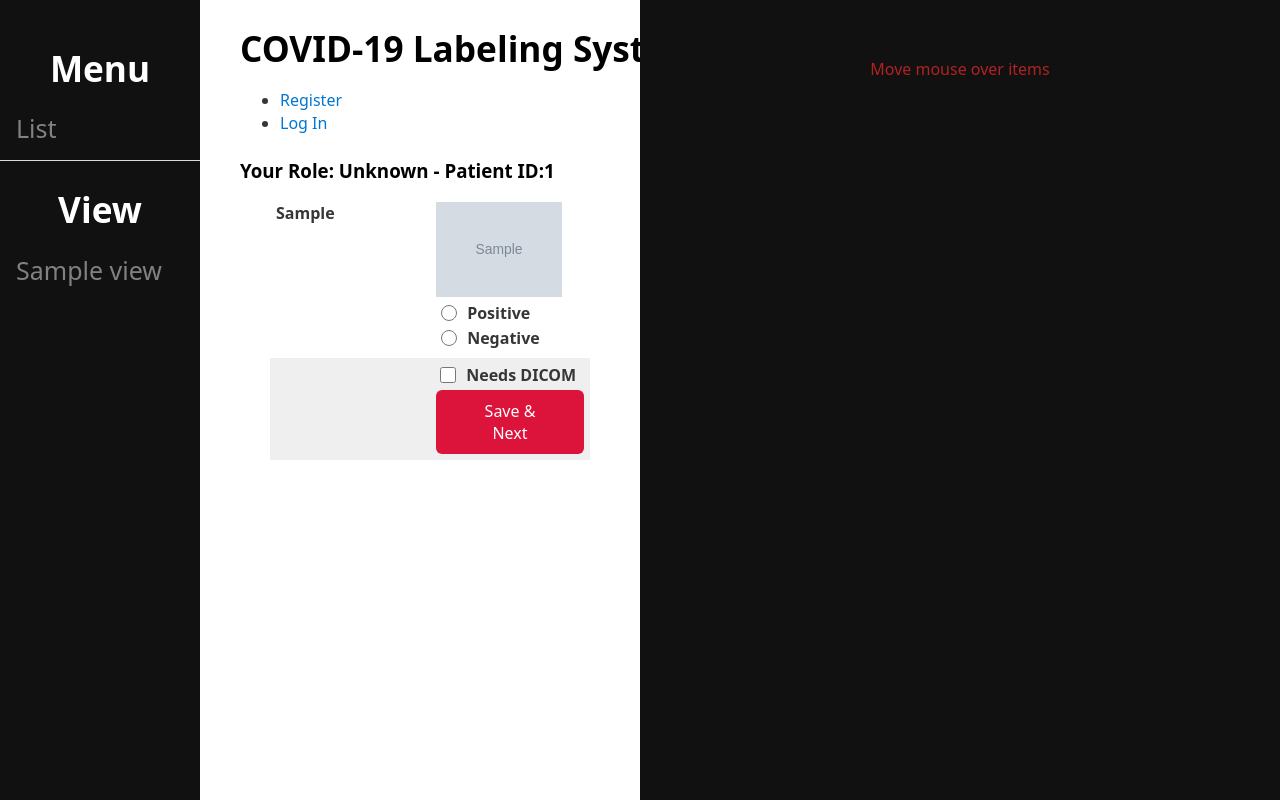
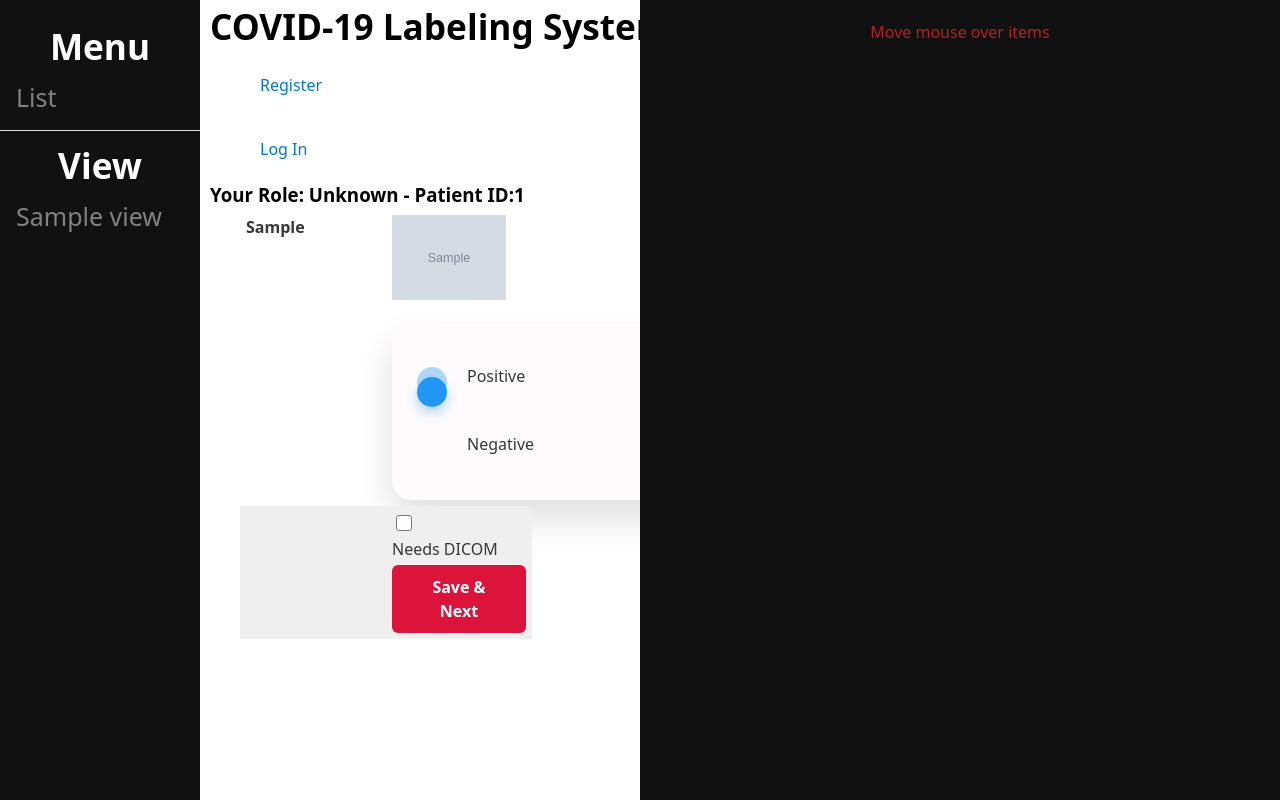
Before and after one commit to IAmS4n/CTLabeling, a Flask app: template labeler/templates/patient.html in a window 1280 px wide. Run offline with Flask 2, Linux system fonts and the light colour scheme; the template is opened without the code that fills it: most values are stand-ins (such as "Sample title", 1, 10 or a date in 2020); grey boxes marked "Sample" are stand-in pictures; lists and menus that the app fills with data are empty.

Commit message:
:lipstick: Updating the UI and style files.

```diff
--- a/labeler/templates/base.html
+++ b/labeler/templates/base.html
@@ -2,6 +2,78 @@
 <title>{% block title %}{% endblock %} - CT Label Panel</title>
 <meta name="viewport" content="width=device-width, initial-scale=1.0">
 <link rel="stylesheet" href="https://cdn.jsdelivr.net/gh/kognise/water.css@latest/dist/light.min.css">
+<style>
+  /* Box sizing rules */
+  *,
+  *::before,
+  *::after {
+    box-sizing: border-box;
+  }
+
+  /* Remove default margin */
+  body,
+  h1,
+  h2,
+  h3,
+  h4,
+  p,
+  ul[class],
+  ol[class],
+  li,
+  figure,
+  figcaption,
+  blockquote,
+  dl,
+  dd {
+    margin: 0;
+  }
+
+  /* Set core body defaults */
+  body {
+    min-height: 100vh;
+    scroll-behavior: smooth;
+    text-rendering: optimizeSpeed;
+    line-height: 1.5;
+  }
+
+  /* A elements that don't have a class get default styles */
+  a:not([class]) {
+    text-decoration-skip-ink: auto;
+  }
+
+  /* Make images easier to work with */
+  img {
+    max-width: 100%;
+    display: block;
+  }
+
+  /* Natural flow and rhythm in articles by default */
+  article > * + * {
+    margin-top: 1em;
+  }
+
+  /* Inherit fonts for inputs and buttons */
+  input,
+  button,
+  textarea,
+  select {
+    font: inherit;
+  }
+
+  /* Remove all animations and transitions for people that prefer not to see them */
+  @media (prefers-reduced-motion: reduce) {
+    * {
+      animation-duration: 0.01ms !important;
+      animation-iteration-count: 1 !important;
+      transition-duration: 0.01ms !important;
+      scroll-behavior: auto !important;
+    }
+  }
+
+  body {
+    margin-left: 200px;
+  }
+</style>
 {% block style %}{% endblock %}
 <nav>
   <h1>COVID-19 Labeling System</h1>
--- a/labeler/templates/patient.html
+++ b/labeler/templates/patient.html
@@ -5,9 +5,33 @@
 {% endblock %}
 {% block style %}
   <style>
+    :root {
+      --primary-c: #2196F3;
+      --secondary-c: #B2D7F5;
+
+      --white: #FDFBFB;
+
+      --text: #082943;
+      --bg: var(--primary-c);
+    }
+
+
+    ul {
+      list-style-type: none;
+      padding-left: 50px;
+      margin: 0;
+    }
+
+    li {
+      display: block;
+      position: relative;
+      padding: 20px 0;
+    }
+
     .thumbnail {
       max-width: 85%;
     }
+
     .main_img {
       width: 95%;
     }
@@ -56,6 +80,7 @@
       overflow-x: hidden; /* Disable horizontal scroll */
       padding-top: 20px;
     }
+
     .right {
       height: 100%; /* Full-height: remove this if you want "auto" height */
       width: 50%; /* Set the width of the sidebar */
@@ -67,12 +92,13 @@
       overflow-x: hidden; /* Disable horizontal scroll */
       padding-top: 20px;
     }
+
     /* Style page content */
     .main {
       width: 40%;
       margin-left: 20px; /* Same as the width of the sidebar */
       margin-right: 20px; /* Same as the width of the sidebar */
-        padding: 0px 10px;
+      padding: 0 10px;
     }
 
     /* The navigation menu links */
@@ -90,7 +116,6 @@
     }
 
 
-
     /* On smaller screens, where height is less than 450px, change the style of the sidebar (less padding and a smaller font size) */
     @media screen and (max-height: 450px) {
       .sidenav {
@@ -100,6 +125,61 @@
       .sidenav a {
         font-size: 15px;
       }
+    }
+
+    /* Card
+    –––––––––––––––––––––––––––––––––––––––––––––––––– */
+    .card {
+      display: flex;
+      flex-direction: column;
+      background: var(--white);
+      width: 300px;
+      padding: 20px 25px;
+      border-radius: 20px;
+      box-shadow: 0 19px 38px rgba(0, 0, 0, 0.13);
+    }
+
+
+    /* Radio Button
+    –––––––––––––––––––––––––––––––––––––––––––––––––– */
+    input[type=radio] {
+      position: absolute;
+      visibility: hidden;
+    }
+
+    label {
+      cursor: pointer;
+      font-weight: 400;
+    }
+
+    .check {
+      width: 30px;
+      height: 30px;
+      position: absolute;
+      border-radius: 50%;
+      transition: transform .6s cubic-bezier(0.68, -0.55, 0.27, 1.55);
+    }
+
+    /* Reset */
+    input.one ~ .check {
+      transform: translate(-50px, -25px);
+      background: var(--secondary-c);
+    }
+
+    input.two ~ .check {
+      transform: translate(-50px, -83px);
+      background: var(--primary-c);
+      box-shadow: 0 6px 12px rgba(33, 150, 243, 0.35);
+    }
+
+    /* Radio Input #1 */
+    input.one:checked ~ .check {
+      transform: translate(-50px, 33px);
+    }
+
+    /* Radio Input #2  */
+    input.two:checked ~ .check {
+      transform: translate(-50px, -25px);
     }
 
   </style>
@@ -128,47 +208,51 @@
     {% endif %}
     <hr>
     <h1 style="color: white;text-align: center;font-weight: bold;">View</h1>
-
     {% for view in view_list %}
-    <a id='view_{{view.name}}'>{{view.name}}</a>
+      <a href="#" id='view_{{ view.name }}'>{{ view.name }}</a>
     {% endfor %}
   </div>
 
   <!-- Page content -->
   <div class="main">
     <form action="patient{{ pid }}" method="post">
-        <input type="hidden" id="send_time" name="send_time" value="{{send_time}}">
-        <input type="hidden" id="rnd" name="rnd" value="{{rnd}}">
-        <input type="hidden" id="pid" name="pid" value="{{pid}}">
+      <input type="hidden" id="send_time" name="send_time" value="{{ send_time }}">
+      <input type="hidden" id="rnd" name="rnd" value="{{ rnd }}">
+      <input type="hidden" id="pid" name="pid" value="{{ pid }}">
       <table>
         {% for slice in slices %}
 
-            <tr id="tbl_row_{{slice.z}}" style=" {% if not slice.img %} display: none; {% endif %} ">
+          <tr id="tbl_row_{{ slice.z }}" style=" {% if not slice.img %} display: none; {% endif %} ">
             <th>
               {{ slice.z }}
             </th>
             <th>
-                    <a onclick="additional_slices({{slice.z}}, true)" style="cursor: ns-resize;">
-                        <img id="img_{{slice.z}}"
+              <a onclick="additional_slices({{ slice.z }})">
+                <img id="img_{{ slice.z }}"
                   {% if slice.img %} src="{{ slice.img }}" {% else %} src="" {% endif %}
                      class="thumbnail"
-                             onmouseover='show_big({{slice.z}});'
+                     onmouseover='document.getElementById("main_img").src = document.getElementById("img_{{ slice.z }}").src;'
                 >
               </a>
 
               <br>
 
-                    <div>
+              <div class="card">
+                <ul>
+                  <li>
                     <input type="radio" value="positive" name="z_{{ slice.z }}_status" id="z_{{ slice.z }}_positive"
-                           {% if slice.positive %} checked {% endif %}>
-                    Positive
+                      {% if slice.positive %} checked {% endif %} class="one"/>
+                    <label for="z_{{ slice.z }}_positive">Positive</label>
+                    <div class="check"></div>
+                  </li>
+                  <li>
+                    <input type="radio" value="negative" name="z_{{ slice.z }}_status" id="z_{{ slice.z }}_negative"
+                      {% if slice.negative %} checked {% endif %} class="two"/>
+                    <label for="z_{{ slice.z }}_negative">Negative</label>
+                    <div class="check"></div>
+                  </li>
+                </ul>
               </div>
-                    <div>
-                    <input type="radio" value="negative" name="z_{{ slice.z }}_status" id="z_{{ slice.z }}_negative"
-                           {% if slice.negative %} checked {% endif %}>
-                    Negative
-                    </div>
-
 
             </th>
           </tr>
@@ -264,8 +348,9 @@
           document.getElementsByTagName("head")[0].appendChild(script);
           return false;
       }
+
       function show_big(z_num) {
-        document.getElementById("main_img").src = document.getElementById("img_"+z_num).src;
+          document.getElementById("main_img").src = document.getElementById("img_" + z_num).src;
           document.getElementById("main_img_cap").textContent = "z: " + z_num;
 
       }
```
Also changed, not shown: 1 other file. Lines whose indentation alone changed are shown as unchanged.
